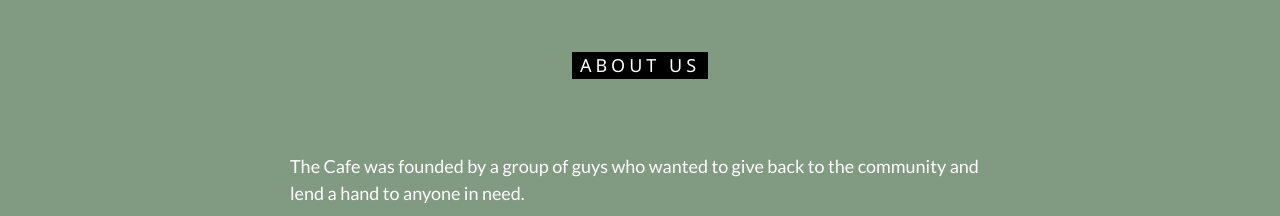
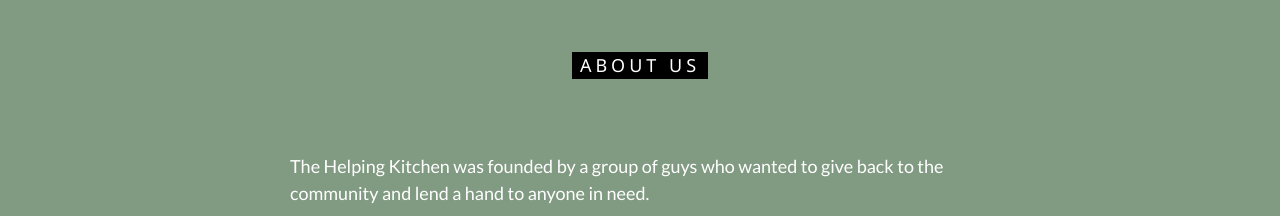
Before and after one commit to PhatNgo13/The-Helping-Kitchen, a plain HTML site: page home.html in a window 1280 px wide. Shown: the part 736-952 px from the top of the page. Drawn offline with nearby package versions, Linux system fonts and the light colour scheme.

Commit message:
message change

```diff
--- a/home.html
+++ b/home.html
@@ -46,7 +46,7 @@
 <div class="w3-container" id="about">
   <div class="w3-content" style="max-width:700px">
     <h5 class="w3-center w3-padding-64"><span class="w3-tag w3-wide">ABOUT US</span></h5>
-    <p>The Cafe was founded by a group of guys who wanted to give back to the community and lend a hand to anyone in need.</p>
+    <p>The Helping Kitchen was founded by a group of guys who wanted to give back to the community and lend a hand to anyone in need.</p>
     <div class="w3-panel w3-leftbar w3-light-grey">
       <p><i></p>
     </div>
```
